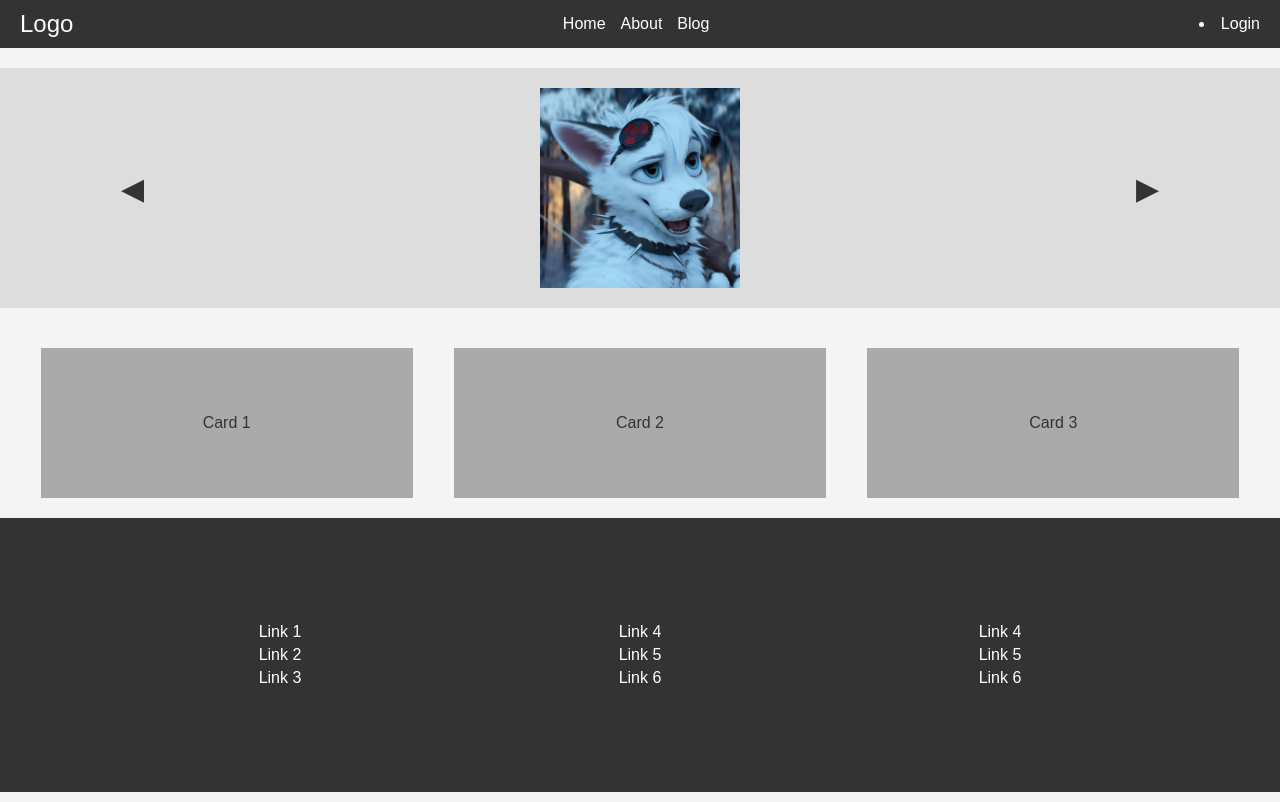
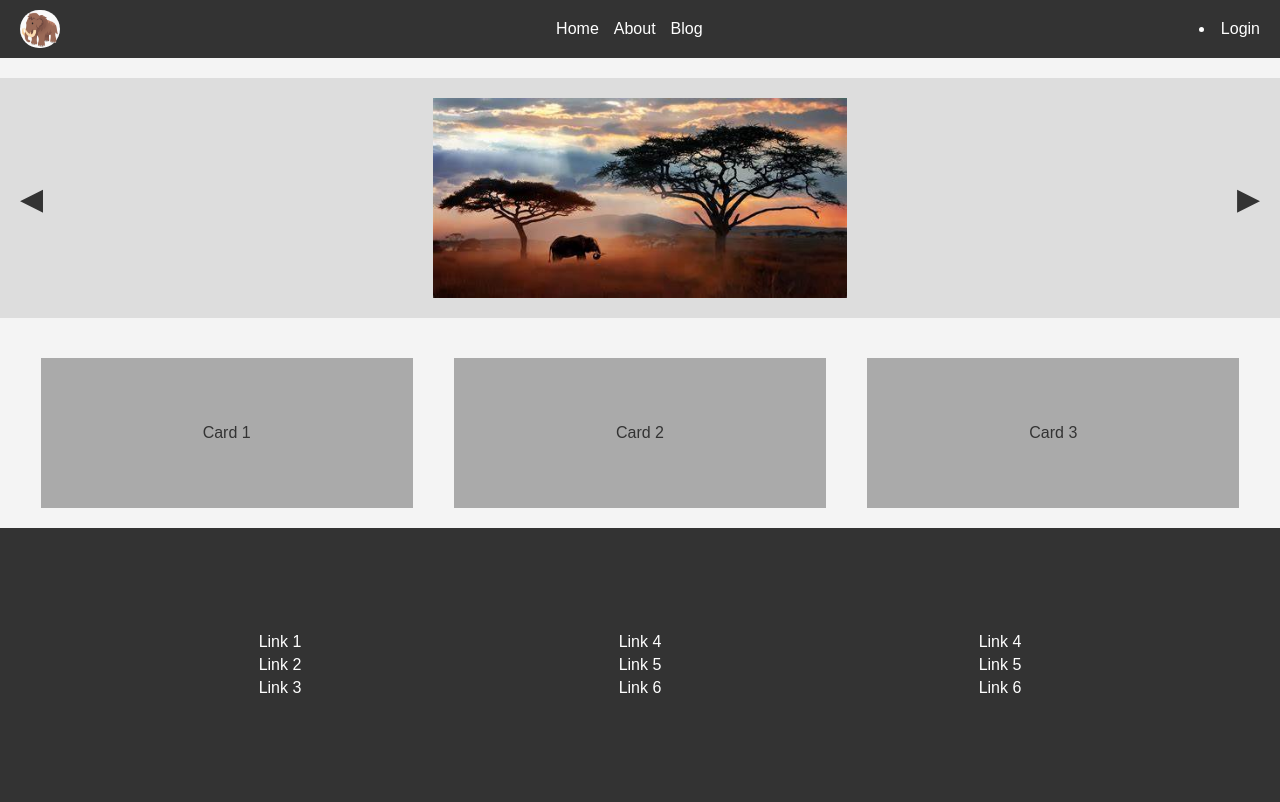
Before and after one commit to JhoanMonsalve/Grupo1, a plain HTML site: page index.html in a window 1280 px wide. Drawn offline with Linux system fonts and the light colour scheme.

Commit message:
Home listo

```diff
--- a/css/style.css
+++ b/css/style.css
@@ -53,11 +53,13 @@ nav a {
 }
 
 .carousel-image {
-    width: 80%;
+    width: 200%;
     height: 200px;
     display: flex;
     justify-content: center;
     align-items: center;
+
+
 }
 
 .carousel-image img {
@@ -108,3 +110,8 @@ footer {
 .links p {
     margin: 5px 0;
 }
+
+.logo_home{
+    border-radius: 60px;
+    background-color: #fafafa;
+}
--- a/index.html
+++ b/index.html
@@ -8,7 +8,9 @@
 </head>
 <body>
     <header>
-        <div class="logo">Logo</div>
+        <div class="logo_home">
+            <h1>🦣</h1>
+        </div>
         <nav>
             <ul>
                 <li><a href="#">Home</a></li>
@@ -25,7 +27,7 @@
     <section class="carousel">
         <div class="carousel-left">◀</div>
         <div class="carousel-image">
-            <img src="img/furry.jpg" alt="Imagen Destacada">
+            <img src="img/OIP.jpeg" alt="Imagen Destacada">
         </div>
         <div class="carousel-right">▶</div>
     </section>
```
Also changed, not shown: img/OIP.jpeg (added), img/imageneee.jpeg (added).
